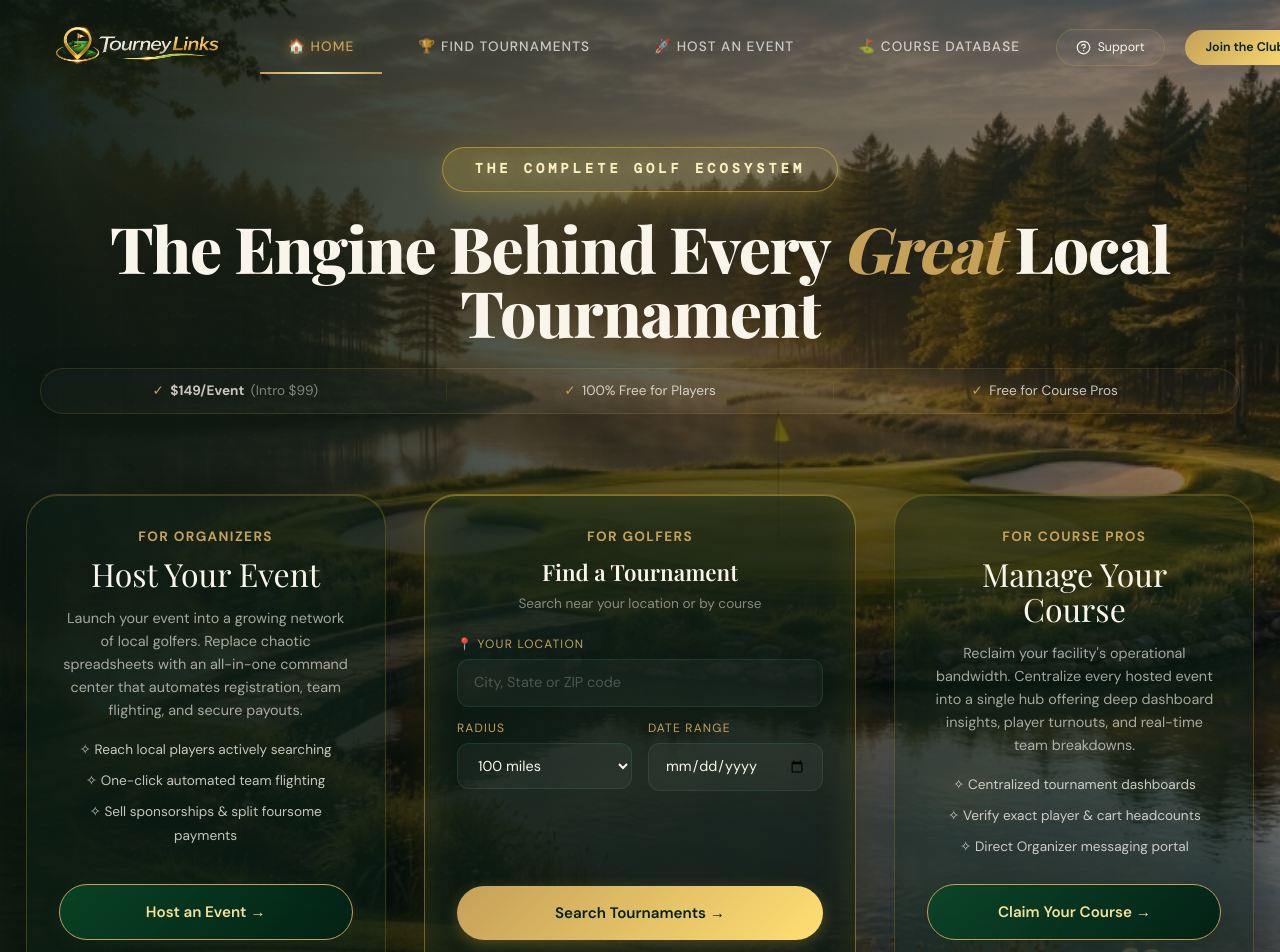
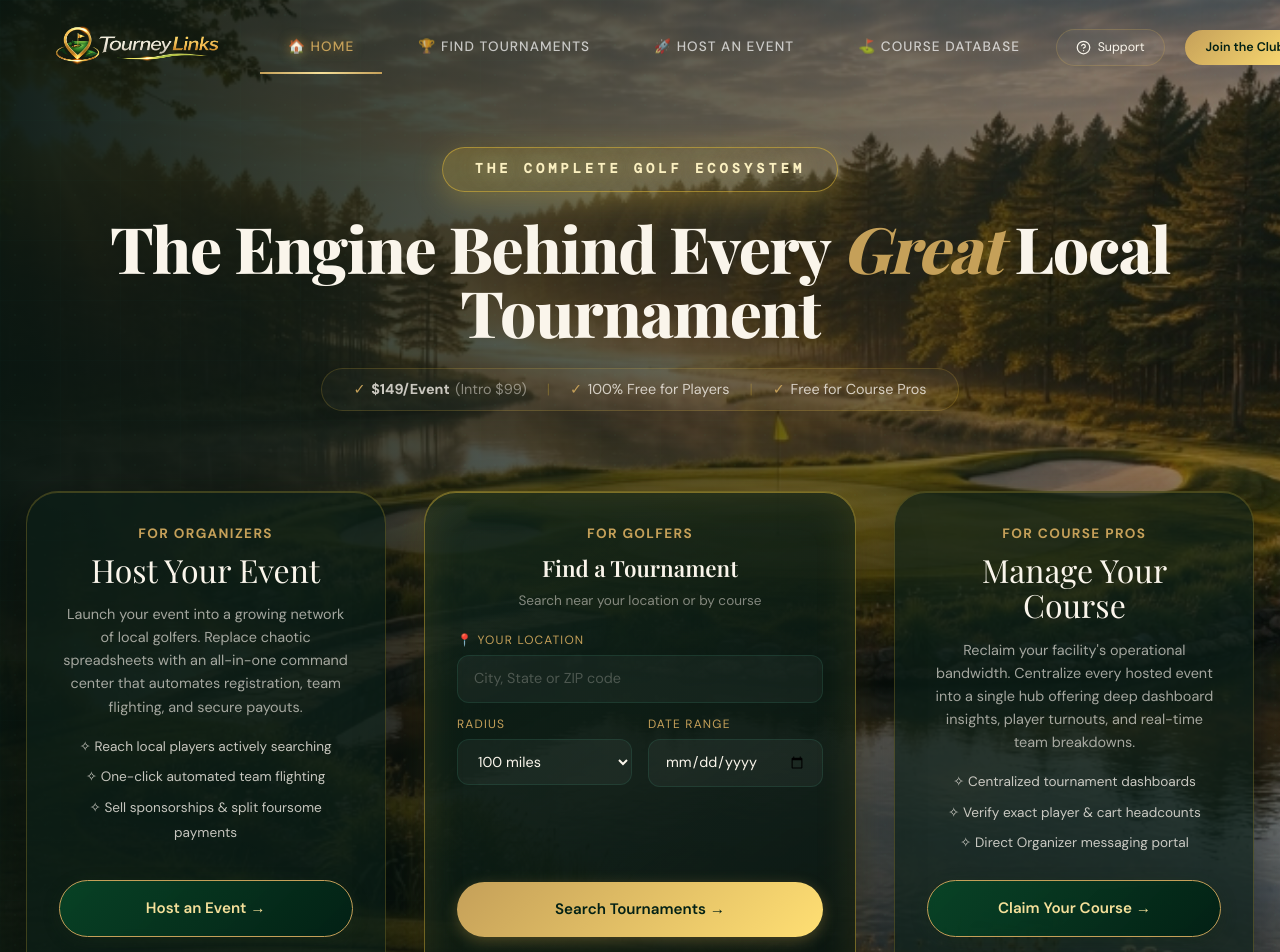
Before and after one commit to mattisaman/tourneylinks, a Next.js app in the folder tourneylinks-web/: page / in a window 1280 px wide. Shown: the top 952 px of the page. Built offline with nearby package versions, Linux system fonts and the light colour scheme; no server answers.

Commit message:
UI: Reverted banner to pipe delimiters and darkened pillar background opacities for extra contrast

```diff
--- a/tourneylinks-web/src/app/globals.css
+++ b/tourneylinks-web/src/app/globals.css
@@ -314,7 +314,7 @@ nav {
   align-items: stretch;
 }
 .hero-pillar-card {
-  background: rgba(12, 31, 23, 0.45);
+  background: rgba(12, 31, 23, 0.7);
   border: 1px solid rgba(212, 175, 55, 0.25);
   border-radius: var(--radius-xl);
   padding: 2rem;
@@ -426,7 +426,7 @@ nav {
 
 /* Hero Search Panel */
 .hero-search-panel {
-  background: linear-gradient(145deg, rgba(16, 36, 26, 0.6) 0%, rgba(8, 20, 15, 0.8) 100%);
+  background: linear-gradient(145deg, rgba(16, 36, 26, 0.8) 0%, rgba(8, 20, 15, 0.95) 100%);
   border: 1px solid rgba(212, 175, 55, 0.5);
   border-radius: var(--radius-xl); padding: 2rem; backdrop-filter: blur(28px);
   text-align: center;
--- a/tourneylinks-web/src/components/ui/Hero.tsx
+++ b/tourneylinks-web/src/components/ui/Hero.tsx
@@ -27,23 +27,17 @@ export default function Hero() {
           <h1 className="hero-headline" style={{ maxWidth: 'none', textAlign: 'center' }}>
             The Engine Behind Every <em>Great</em> Local Tournament
           </h1>
-          <div style={{ maxWidth: '1200px', margin: '0 auto 2rem auto', width: '100%' }}>
+          <div style={{ textAlign: 'center', marginBottom: '2rem' }}>
           <div style={{
-            display: 'grid', gridTemplateColumns: 'repeat(3, 1fr)', gap: '1rem',
-            padding: '0.75rem 0', background: 'rgba(255,255,255,0.02)',
-            border: '1px solid rgba(212, 175, 55, 0.15)', borderRadius: '100px', backdropFilter: 'blur(10px)',
-            color: 'rgba(245,240,232,0.8)', fontSize: '0.85rem', textAlign: 'center',
-            boxShadow: '0 8px 32px rgba(0,0,0,0.2)'
+            display: 'inline-flex', padding: '0.6rem 2rem', background: 'rgba(255,255,255,0.02)',
+            border: '1px solid rgba(212, 175, 55, 0.2)', borderRadius: '100px', backdropFilter: 'blur(10px)',
+            color: 'rgba(245,240,232,0.8)', fontSize: '0.9rem', boxShadow: '0 8px 32px rgba(0,0,0,0.2)'
           }}>
-            <div style={{ display: 'flex', alignItems: 'center', justifyContent: 'center', gap: '0.4rem' }}>
-              <span style={{ color: 'var(--gold)' }}>✓</span> <b>$149/Event</b> <span style={{ opacity: 0.6 }}>(Intro $99)</span>
-            </div>
-            <div style={{ display: 'flex', alignItems: 'center', justifyContent: 'center', gap: '0.4rem', borderLeft: '1px solid rgba(212, 175, 55, 0.1)', borderRight: '1px solid rgba(212, 175, 55, 0.1)' }}>
-              <span style={{ color: 'var(--gold)' }}>✓</span> 100% Free for Players
-            </div>
-            <div style={{ display: 'flex', alignItems: 'center', justifyContent: 'center', gap: '0.4rem' }}>
-              <span style={{ color: 'var(--gold)' }}>✓</span> Free for Course Pros
-            </div>
+            <span style={{ display: 'flex', alignItems: 'center', gap: '0.35rem' }}><span style={{ color: 'var(--gold)' }}>✓</span> <b>$149/Event</b> <span style={{ opacity: 0.6 }}>(Intro $99)</span></span>
+            <span style={{ margin: '0 1.25rem', color: 'rgba(212, 175, 55, 0.3)' }}>|</span>
+            <span style={{ display: 'flex', alignItems: 'center', gap: '0.35rem' }}><span style={{ color: 'var(--gold)' }}>✓</span> 100% Free for Players</span>
+            <span style={{ margin: '0 1.25rem', color: 'rgba(212, 175, 55, 0.3)' }}>|</span>
+            <span style={{ display: 'flex', alignItems: 'center', gap: '0.35rem' }}><span style={{ color: 'var(--gold)' }}>✓</span> Free for Course Pros</span>
           </div>
         </div>
         </div>
```
